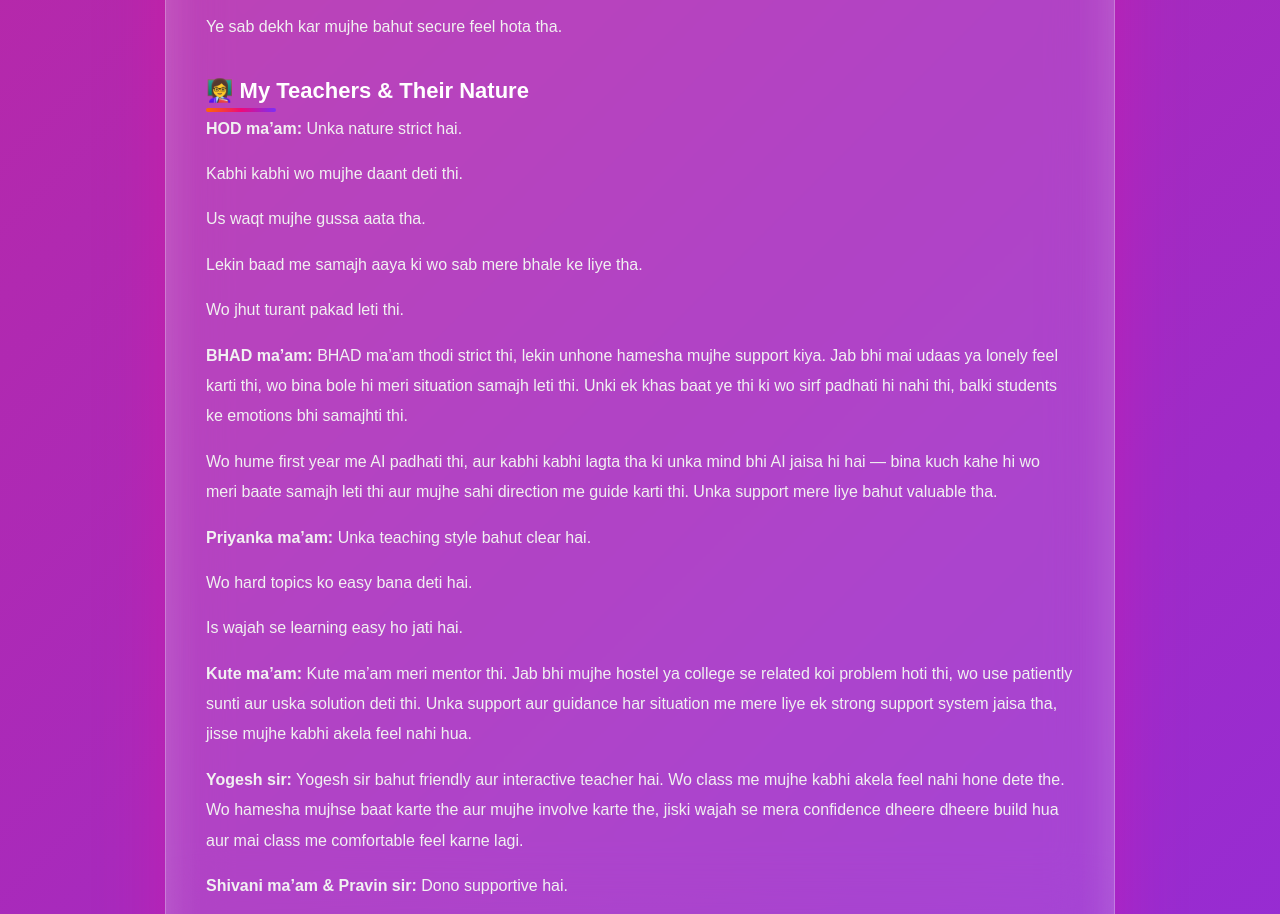
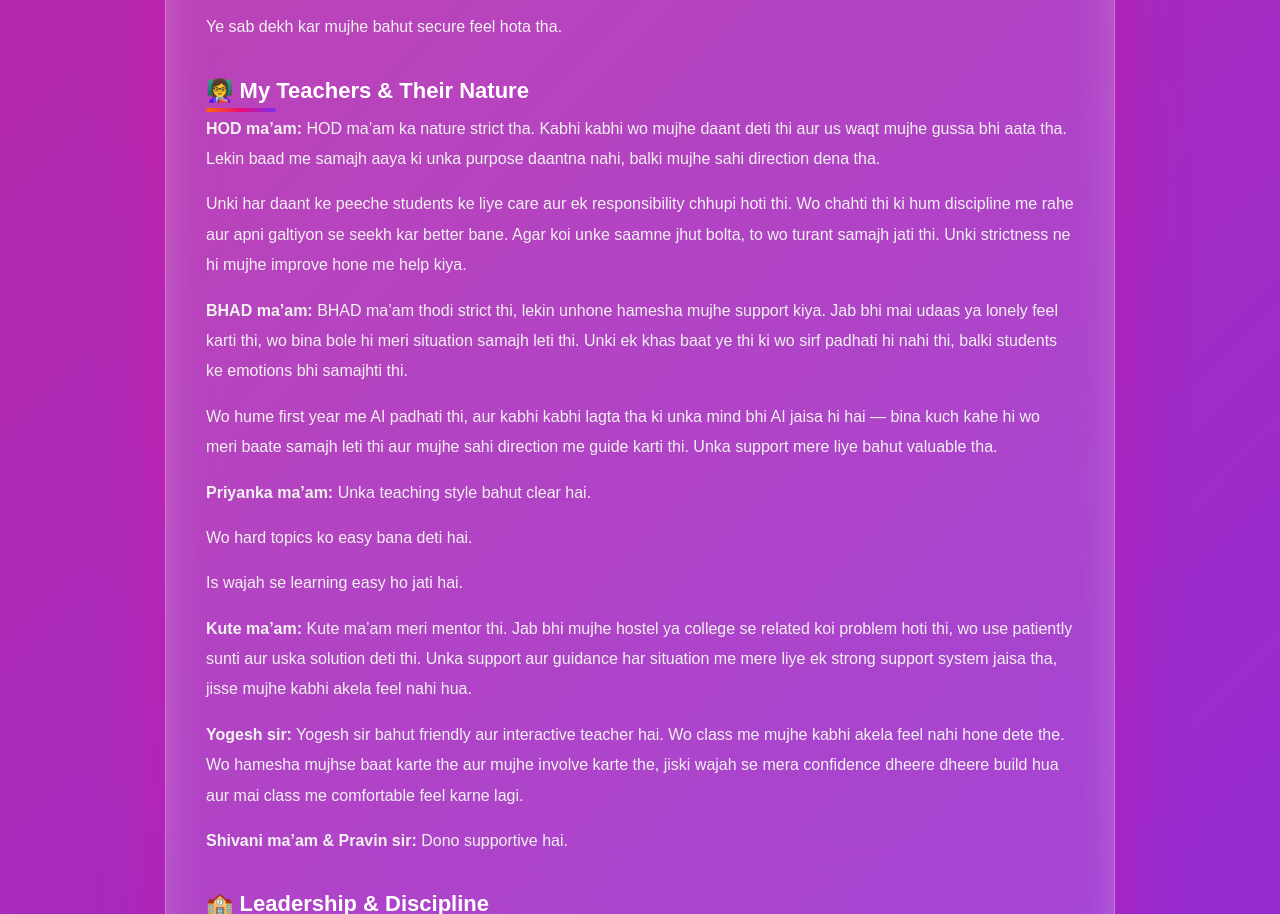
Before and after one commit to Jayshreegautam/My-MCA-Journey, a plain HTML site: page index.html in a window 1280 px wide. Shown: the part 1810-2724 px from the top of the page. Drawn offline with Linux system fonts and the light colour scheme.

Commit message:
Fix HTML structure and remove duplicate content

```diff
--- a/index.html
+++ b/index.html
@@ -160,25 +160,13 @@
 
   <h2>👩‍🏫 My Teachers & Their Nature</h2>
 
-  <p>
-    <strong>HOD ma’am:</strong> Unka nature strict hai.
-  </p>
+ <p>
+  <strong>HOD ma’am:</strong> HOD ma’am ka nature strict tha. Kabhi kabhi wo mujhe daant deti thi aur us waqt mujhe gussa bhi aata tha. Lekin baad me samajh aaya ki unka purpose daantna nahi, balki mujhe sahi direction dena tha.
+</p>
 
-  <p>
-    Kabhi kabhi wo mujhe daant deti thi.
-  </p>
-
-  <p>
-    Us waqt mujhe gussa aata tha.
-  </p>
-
-  <p>
-    Lekin baad me samajh aaya ki wo sab mere bhale ke liye tha.
-  </p>
-
-  <p>
-    Wo jhut turant pakad leti thi.
-  </p>
+<p>
+  Unki har daant ke peeche students ke liye care aur ek responsibility chhupi hoti thi. Wo chahti thi ki hum discipline me rahe aur apni galtiyon se seekh kar better bane. Agar koi unke saamne jhut bolta, to wo turant samajh jati thi. Unki strictness ne hi mujhe improve hone me help kiya.
+</p>
 
  <p>
   <strong>BHAD ma’am:</strong> BHAD ma’am thodi strict thi, lekin unhone hamesha mujhe support kiya. Jab bhi mai udaas ya lonely feel karti thi, wo bina bole hi meri situation samajh leti thi. Unki ek khas baat ye thi ki wo sirf padhati hi nahi thi, balki students ke emotions bhi samajhti thi.
```
